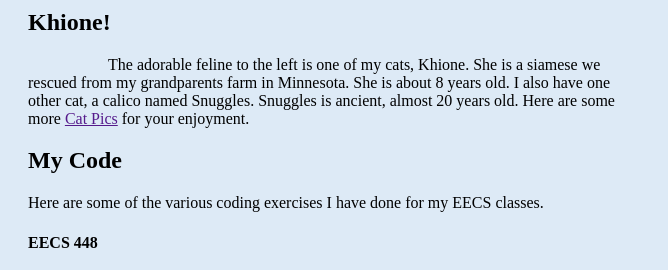
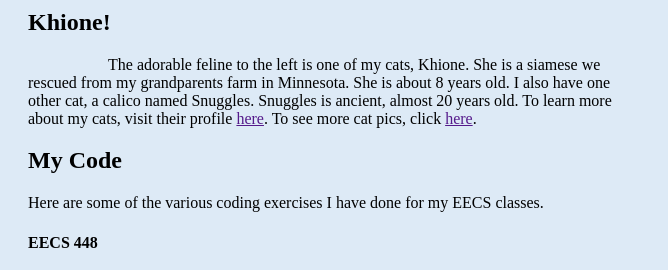
Before and after one commit to banana-assasin/eecs448_lab03, a plain HTML site: page Publication/index.html in a window 1280 px wide. Shown: the part 292-562 px from the top of the page, 612-1280 px from the left. Drawn offline with Linux system fonts and the light colour scheme.

Commit message:
Changed to two links

```diff
--- a/Publication/index.html
+++ b/Publication/index.html
@@ -23,7 +23,7 @@
           <span style="margin-left: 5em;">
             The adorable feline to the left is one of my cats, Khione. She is a siamese we rescued from my grandparents farm in Minnesota.
             She is about 8 years old. I also have one other cat, a calico named Snuggles.
-            Snuggles is ancient, almost 20 years old. Here are some more <a href="">Cat Pics</a> for your enjoyment.
+            Snuggles is ancient, almost 20 years old. To learn more about my cats, visit their profile <a href="">here</a>. To see more cat pics, click <a href="">here</a>.
           </span>
           <h2>My Code</h2>
           <span >
```
